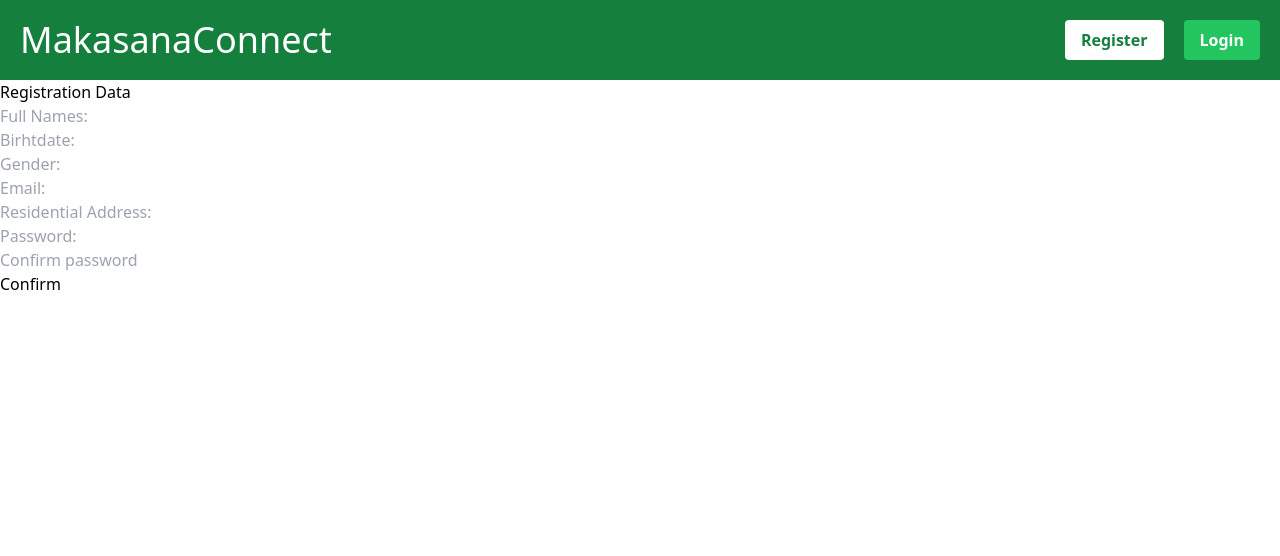
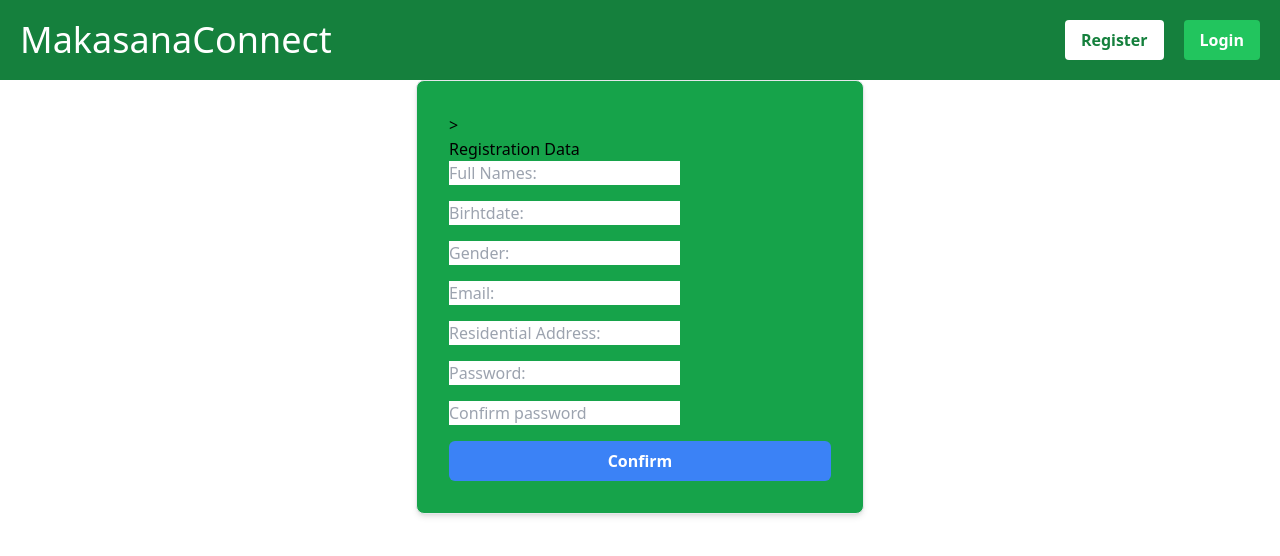
Before and after one commit to MakasanaConnect/MakasaConnect, a Vue app: page /ConfirmPage in a window 1280 px wide. Shown: the top 556 px of the page. Built offline with nearby package versions, Linux system fonts and the light colour scheme.

Commit message:
hack fail

```diff
--- a/src/components/ConfirmPage.vue
+++ b/src/components/ConfirmPage.vue
@@ -1,30 +1,31 @@
 <template>
-    <div>
+  <div class="max-w-md mx-auto bg-green-600 shadow-md rounded-lg p-8 border">
+>
     <h1>Registration Data </h1>
     <form @submit.prevent="ConfirmPage">
-        <div>
+      <div class ="mb-4">
         <input type="text" id="name" v-model="registration.name" placeholder="Full Names: " required >
       </div>
-        <div>
+      <div class ="mb-4">
         <input type="text" id="Birhtdate" v-model="registration.Birhtdate" placeholder="Birhtdate:" required>
       </div>
-        <div>
+      <div class ="mb-4">
         <input type="text" id="Birhtdate" v-model="registration.Gender" placeholder="Gender: " required>
       </div>
-        <div>
+      <div class ="mb-4">
         <input type="email" id="email" v-model="registration.email" placeholder="Email: ">
       </div>
-        <div>
+      <div class ="mb-4">
         <input type="password" id="password" v-model="registration.Residential" placeholder="Residential Address: " required>
       </div>
-        <div>
+      <div class ="mb-4">
         <input type="password" id="password" v-model="registration.password" placeholder="Password: ">
       </div>
-        <div>
+      <div class ="mb-4">
         <input type="password" id="password" v-model="registration.ConfirmPassword" placeholder="Confirm password" required>
       </div>
 
-        <button type="submit">Confirm</button>
+      <button type="submit" class="w-full bg-blue-500 text-white font-bold py-2 px-4 rounded-md hover:bg-blue-600 transition duration-300">Confirm</button>
     </form>
   </div>
 </template>
--- a/src/components/RegistrationPage.vue
+++ b/src/components/RegistrationPage.vue
@@ -1,9 +1,6 @@
 <template>
-  <div class ="font-bold text-4xl my-10">
-    Makasana Connect
-  </div>
-
-  <div class="max-w-md mx-auto bg-gray-600 shadow-md rounded-lg p-8 border">
+<div class="flex-grow p-5 bg-cover bg-center animate-bg h-screen flex flex-col items-start justify-center font-fun relative">
+  <div class="max-w-md mx-auto bg-green-600 shadow-md rounded-lg p-8 border">
     <h1 class="text-3xl text-white font-bold mb-6">Registration</h1>
     <form @submit.prevent="register">
       <div class="mb-4">
@@ -14,6 +11,7 @@
       <button type="submit" class="w-full bg-blue-500 text-white font-bold py-2 px-4 rounded-md hover:bg-blue-600 transition duration-300">Register</button>
     </form>
   </div>
+</div>
 </template>
 
 <script>
```
Lines whose indentation alone changed are shown as unchanged.
